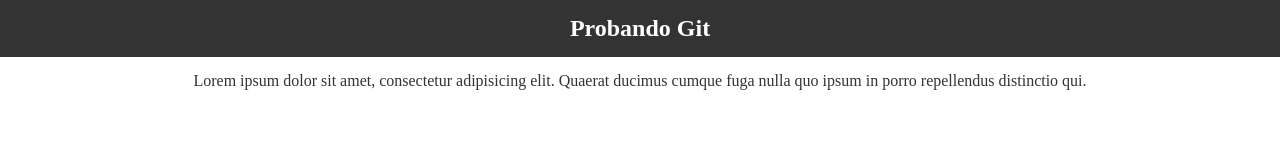
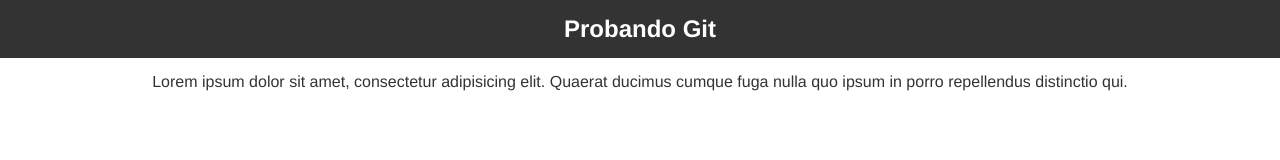
Before and after one commit to Jefer-Max/CursoGit, a plain HTML site: page index.html in a window 1280 px wide. Drawn offline with Linux system fonts and the light colour scheme.

Commit message:
helvetica

```diff
--- a/css/style.css
+++ b/css/style.css
@@ -1,6 +1,7 @@
 *{
     padding: 0;
     margin: 0;
+    font-family: Helvetica, sans-serif;
 }
 #header{
     width: 100%;
```
